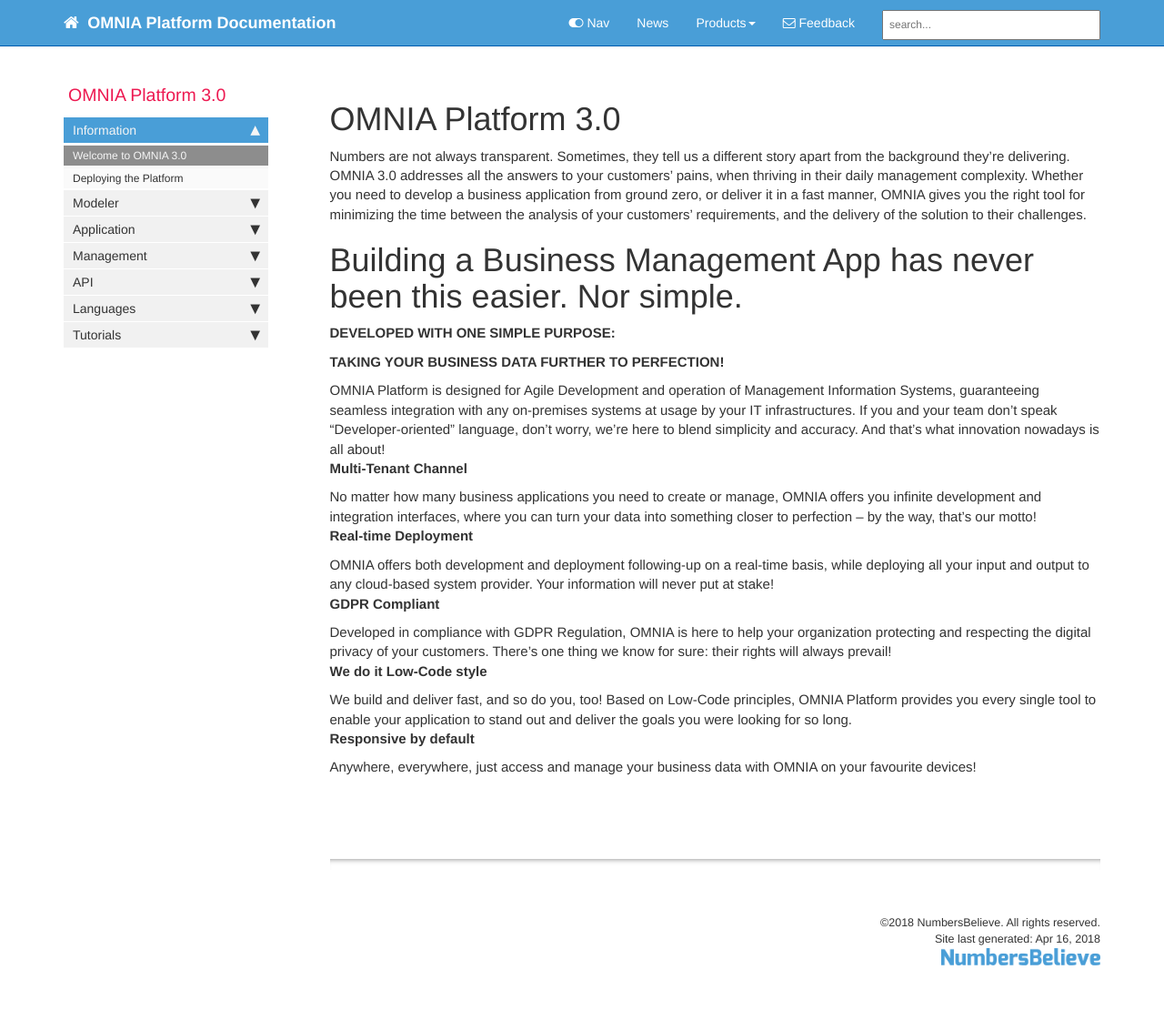
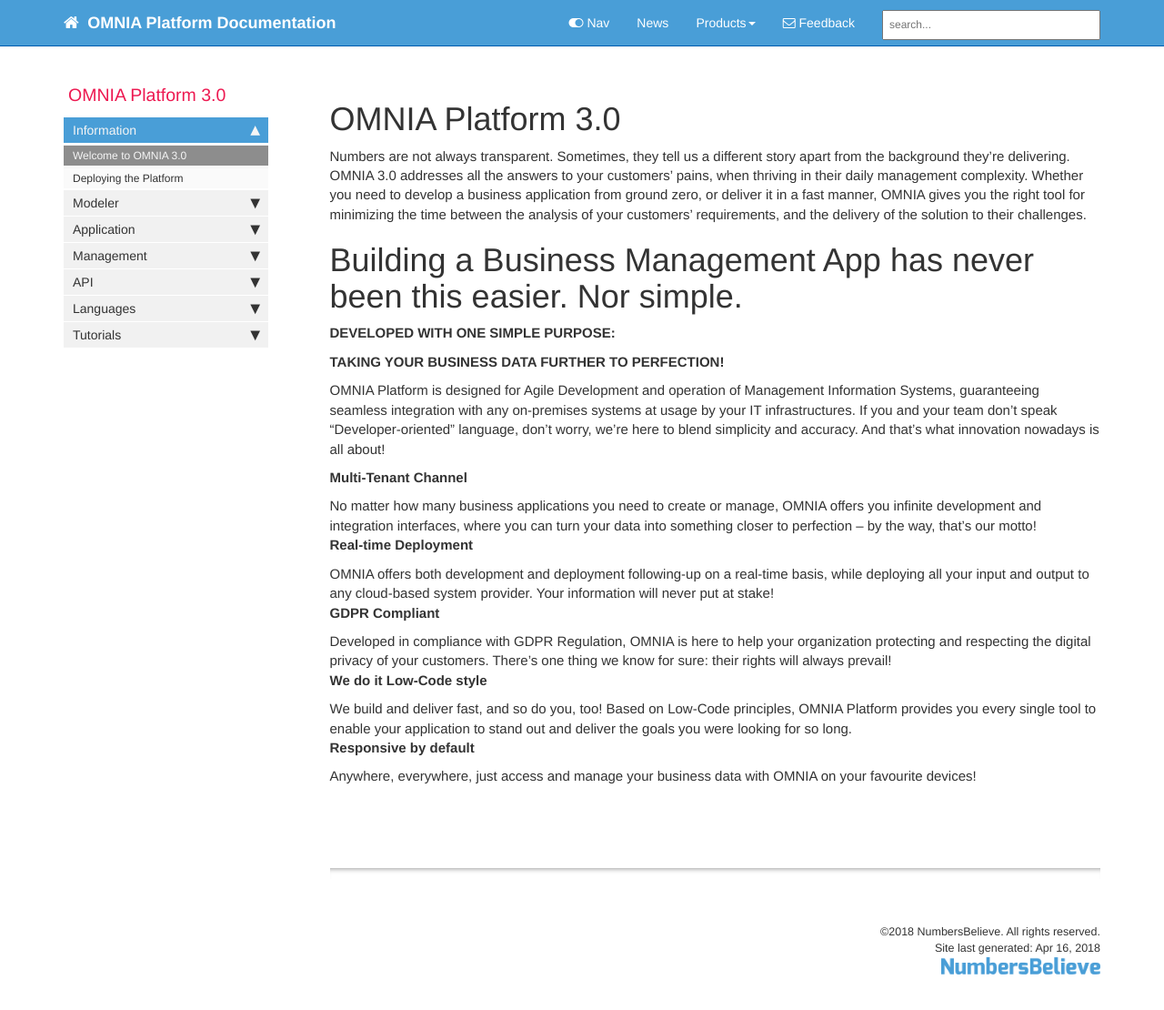
Before and after one commit to daniel8lopes/omnia3, a Jekyll site: the page built from docs/pages/omnia3/Introduction/omnia3_welcometoomnia.html, in a window 1280 px wide and 1131 px high. Shown: the top 1110 px of the window at 91% size. Built offline with Jekyll 4.4.1, drawn with Linux system fonts in a browser that asks for light colours; nearby versions of some CDN libraries; comment, search, counter and statistics services are not loaded.

```diff
--- a/docs/pages/omnia3/Introduction/omnia3_welcometoomnia.html
+++ b/docs/pages/omnia3/Introduction/omnia3_welcometoomnia.html
@@ -26,7 +26,7 @@ and the delivery of the solution to their challenges.
 OMNIA Platform is designed for Agile Development and operation of Management Information Systems,
 guaranteeing seamless integration with any on-premises systems at usage by your IT infrastructures.
 If you and your team don’t speak “Developer-oriented” language, don’t worry, we’re here to blend simplicity and accuracy.
-And that’s what innovation nowadays is all about!
+And that’s what innovation nowadays is all about!</p>
 
 
 <p><strong> Multi-Tenant Channel</strong></p>
```
